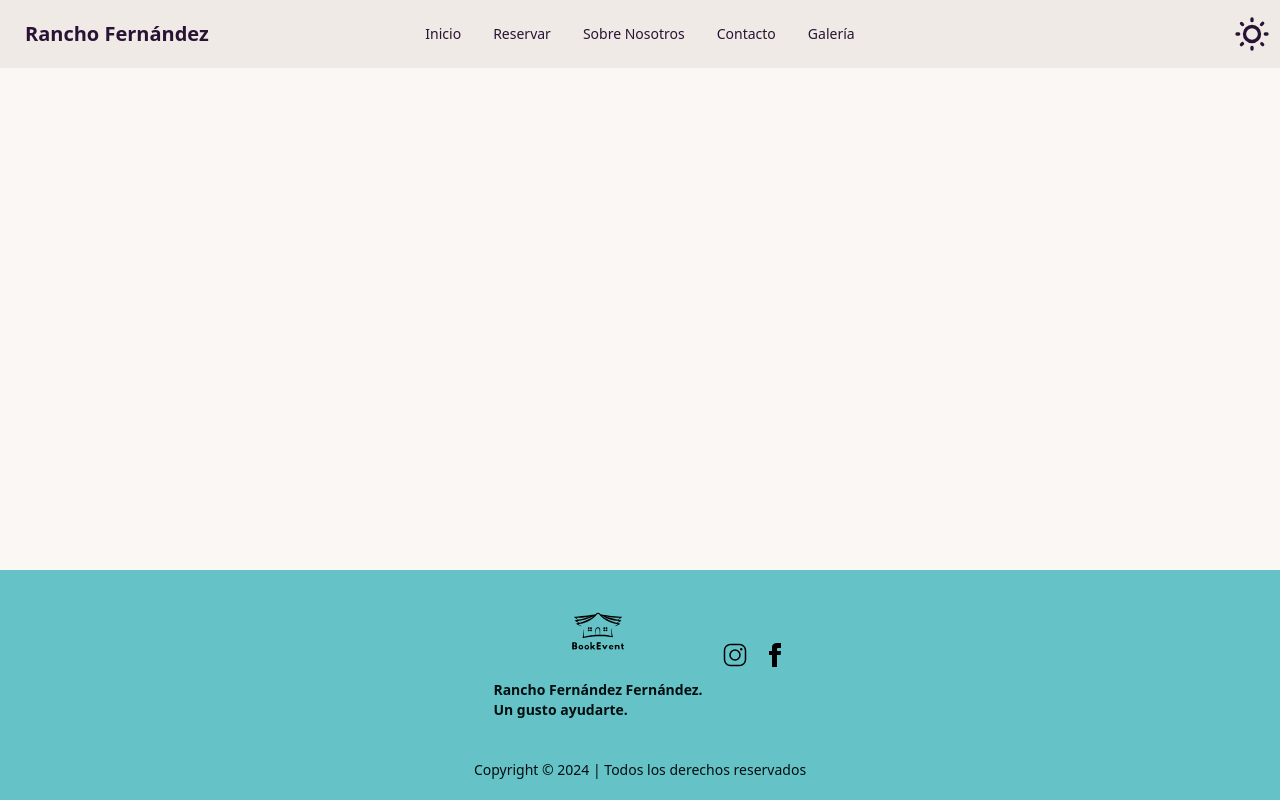
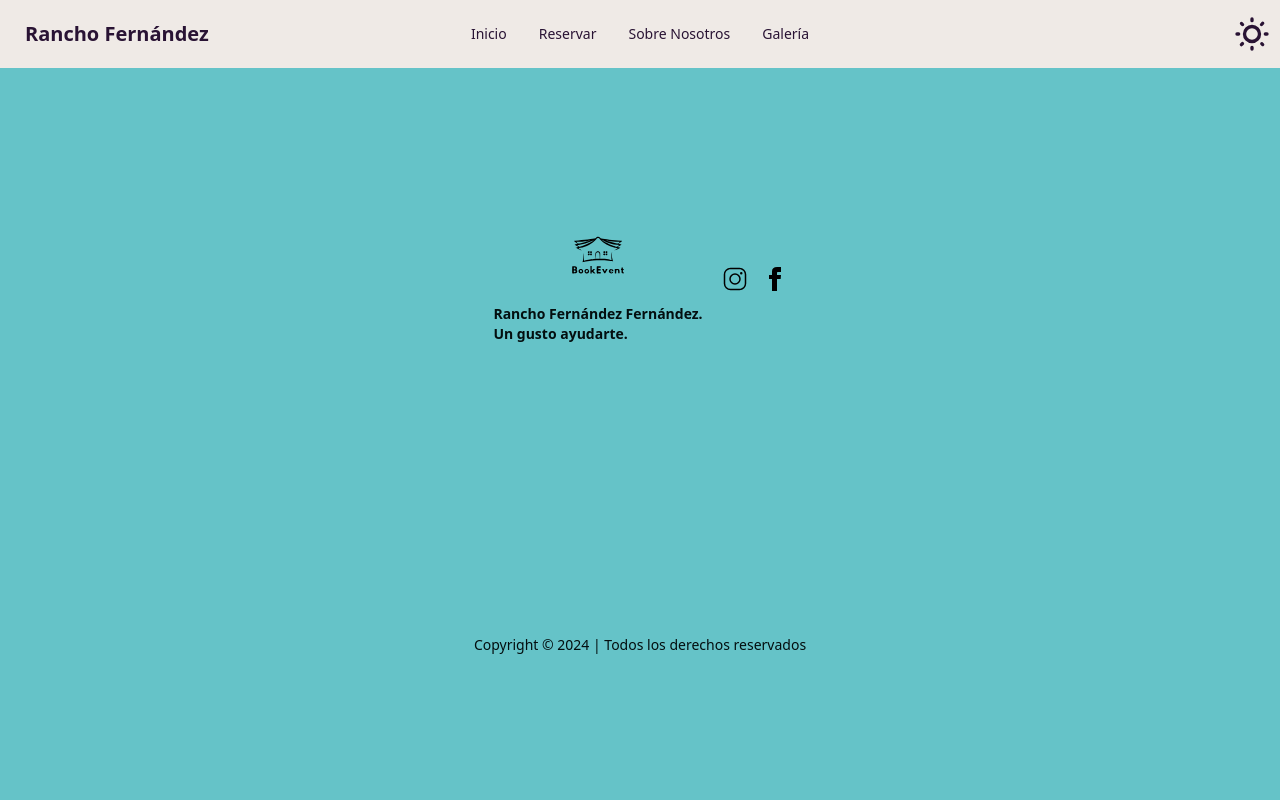
Before and after one commit to mortalcr/BookEvent, a Nuxt app: page /contact in a window 1280 px wide. Built offline with nearby package versions, Linux system fonts and the light colour scheme; no server answers; what v-calendar would draw is missing.

Commit message:
fix: remove unused page

```diff
--- a/components/NavBar.vue
+++ b/components/NavBar.vue
@@ -11,7 +11,6 @@
           <li><a href="/">Inicio</a></li>
           <li><a href="book">Reservar</a></li>
           <li><a href="about">Sobre Nosotros</a></li>
-          <li><a href="contact">Contacto</a></li>
           <li><a href="gallery">Galería</a></li>
         </ul>
       </div>
@@ -22,7 +21,6 @@
         <li><a href="/">Inicio</a></li>
         <li><a href="book">Reservar</a></li>
         <li><a href="about">Sobre Nosotros</a></li>
-        <li><a href="contact">Contacto</a></li>
         <li><a href="gallery">Galería</a></li>
       </ul>
     </div>
--- a/pages/contact.vue
+++ /dev/null
@@ -1,13 +0,0 @@
-<template>
-  <div class="h-[61.6vh]">
-
-  </div>
-</template>
-
-<script lang="ts" setup>
-
-</script>
-
-<style>
-
-</style>
```
